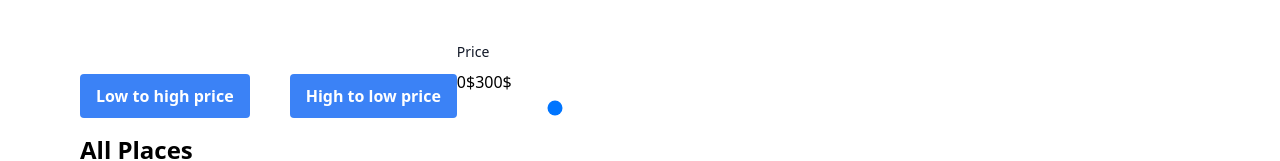
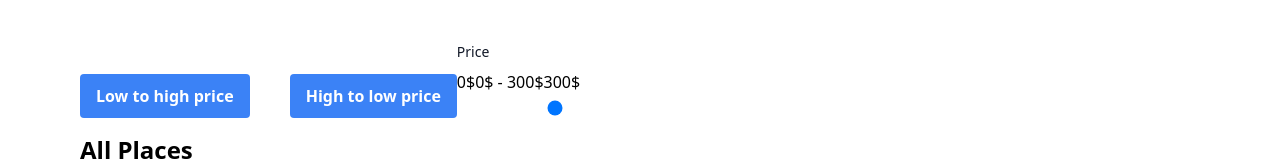
Before and after one commit to nguyentienict01/Web-project, a React (Vite) app in the folder client/: page /recommendations in a window 1280 px wide. Shown: the part 194-355 px from the top of the page. Built offline with nearby package versions, Linux system fonts and the light colour scheme; no server answers.

Commit message:
Update RecommendationPage.jsx
update recommedation page 2

```diff
--- a/client/src/pages/RecommendationPage.jsx
+++ b/client/src/pages/RecommendationPage.jsx
@@ -85,6 +85,7 @@ function RecommendationPage() {
           </label>
           <div className="w-full flex range-price-name">
             <span>0$</span>
+            <span>{priceRange[0]}$ - {priceRange[1]}$</span>
             <span>300$</span>
           </div>
           <input
```
